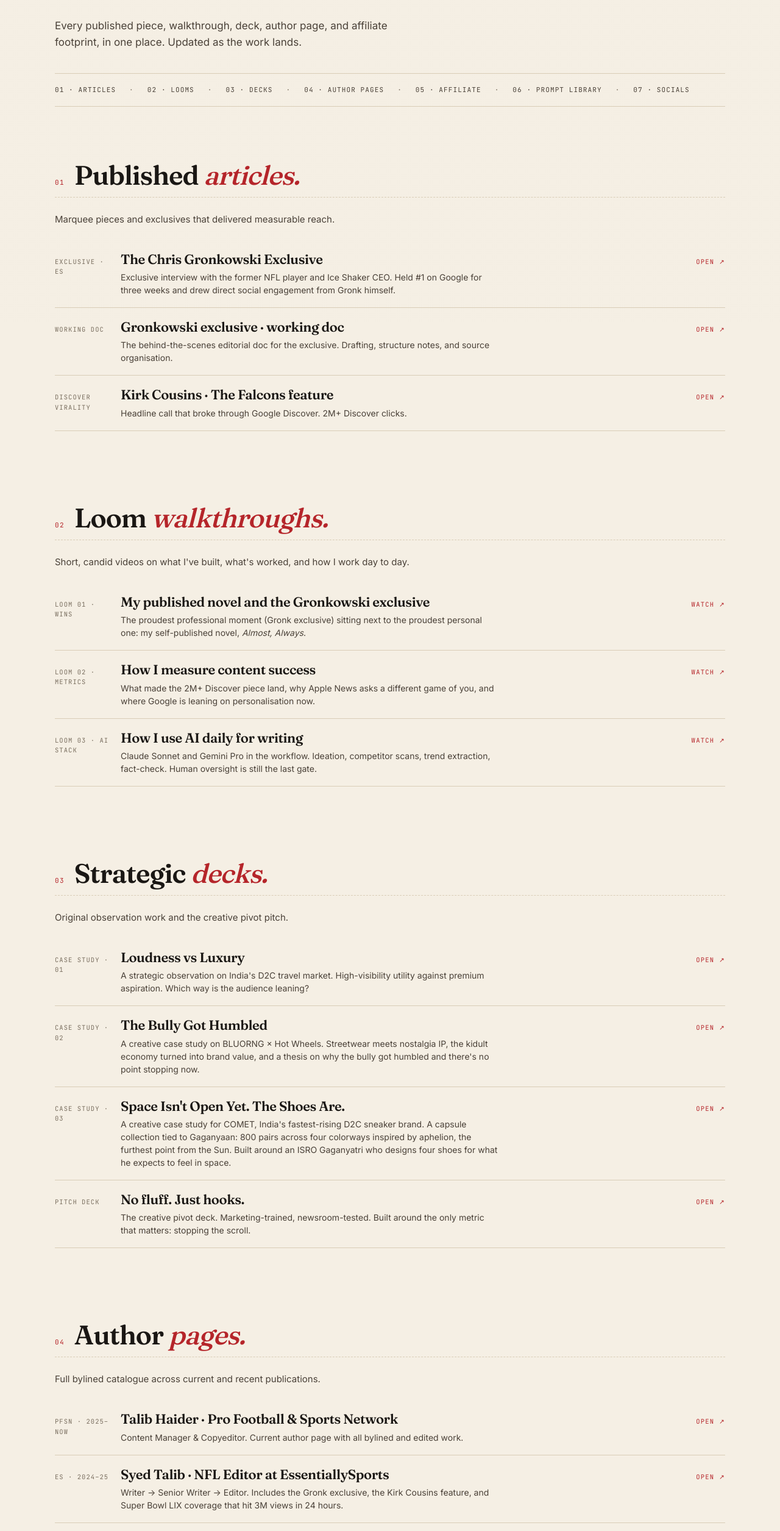
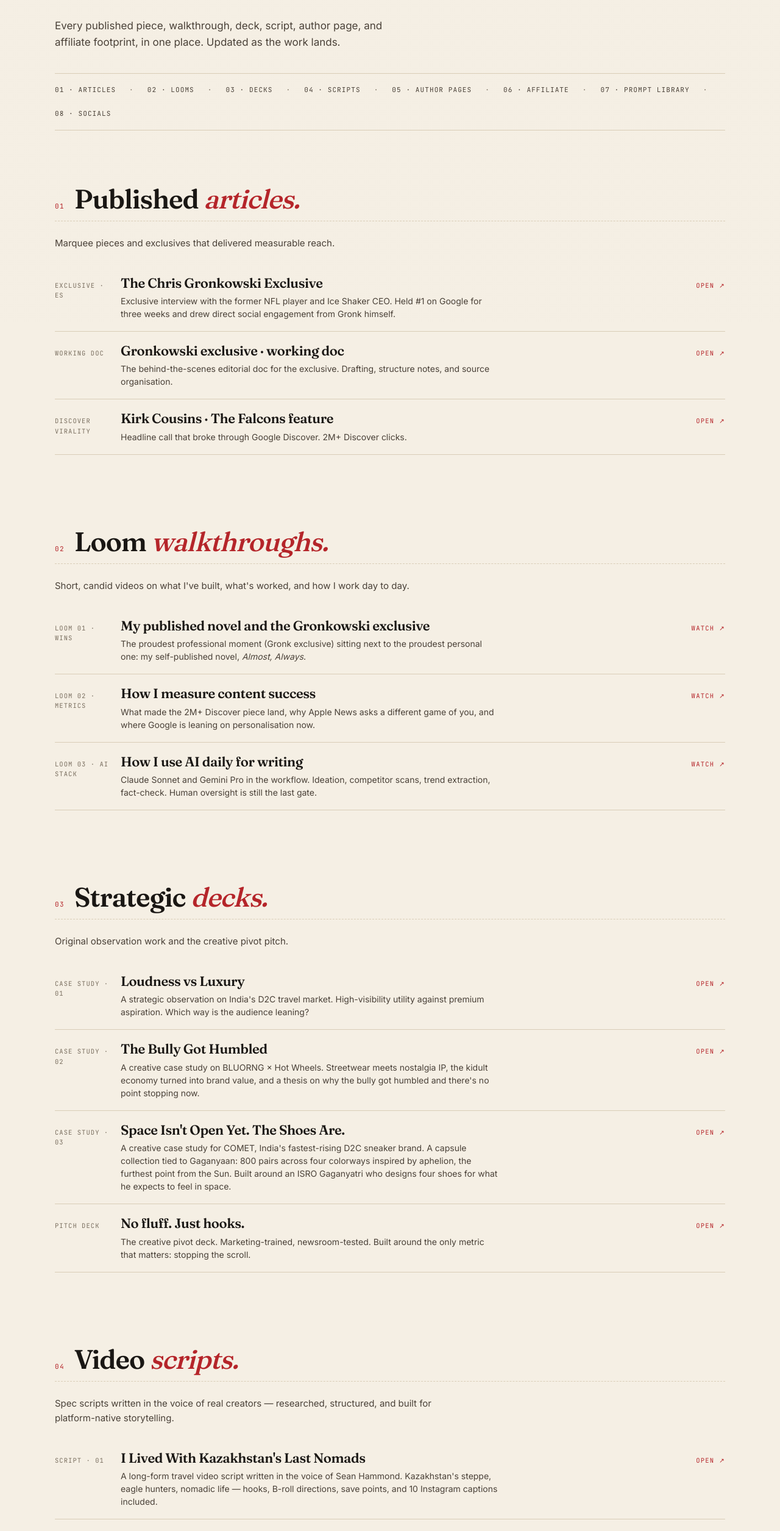
Before and after one commit to talibhq02/Portfolio, a plain HTML site: page work.html in a window 1280 px wide. Shown: the part 273-2784 px from the top of the page at 61% size. Drawn offline with Linux system fonts and the light colour scheme.

Commit message:
Update work.html

```diff
--- a/work.html
+++ b/work.html
@@ -57,7 +57,6 @@
 
   .container { width: min(1100px, 92vw); margin: 0 auto; position: relative; z-index: 2; }
 
-  /* ---------- Nav ---------- */
   nav {
     position: sticky; top: 0;
     z-index: 50;
@@ -92,7 +91,6 @@
     box-shadow: 0 0 0 4px rgba(181,37,42,0.15);
   }
 
-  /* ---------- Header ---------- */
   header.page {
     padding: 80px 0 50px;
   }
@@ -125,7 +123,6 @@
     line-height: 1.6;
   }
 
-  /* ---------- Index strip ---------- */
   .index-strip {
     margin-top: 36px;
     padding: 18px 0;
@@ -144,7 +141,6 @@
   .index-strip a:hover { color: var(--red); }
   .index-strip span { color: var(--muted); }
 
-  /* ---------- Sections ---------- */
   section { padding: 60px 0; position: relative; z-index: 2; }
   section.first { padding-top: 40px; }
 
@@ -176,7 +172,6 @@
     margin-bottom: 22px;
   }
 
-  /* ---------- Item rows ---------- */
   .row {
     display: grid;
     grid-template-columns: 90px 1fr auto;
@@ -244,7 +239,6 @@
     .row .open { justify-self: start; }
   }
 
-  /* ---------- Affiliate grid ---------- */
   .affiliate-grid {
     display: grid;
     grid-template-columns: repeat(auto-fill, minmax(200px, 1fr));
@@ -290,7 +284,6 @@
     display: flex; align-items: center; gap: 6px;
   }
 
-  /* ---------- Footer ---------- */
   footer {
     border-top: 1px solid var(--line);
     padding: 36px 0 28px;
@@ -307,7 +300,6 @@
   }
   footer a:hover { color: var(--red); }
 
-  /* ---------- Reveal ---------- */
   .reveal {
     opacity: 0; transform: translateY(16px);
     transition: opacity 0.6s ease, transform 0.6s ease;
@@ -331,7 +323,7 @@
   <div class="container">
     <span class="tag">The full directory</span>
     <h1>All <em>work.</em></h1>
-    <p>Every published piece, walkthrough, deck, author page, and affiliate footprint, in one place. Updated as the work lands.</p>
+    <p>Every published piece, walkthrough, deck, script, author page, and affiliate footprint, in one place. Updated as the work lands.</p>
 
     <div class="index-strip">
       <a href="#articles">01 · Articles</a>
@@ -340,13 +332,15 @@
       <span>·</span>
       <a href="#decks">03 · Decks</a>
       <span>·</span>
-      <a href="#authors">04 · Author pages</a>
+      <a href="#scripts">04 · Scripts</a>
       <span>·</span>
-      <a href="#affiliate">05 · Affiliate</a>
+      <a href="#authors">05 · Author pages</a>
       <span>·</span>
-      <a href="#prompts">06 · Prompt library</a>
+      <a href="#affiliate">06 · Affiliate</a>
       <span>·</span>
-      <a href="#socials">07 · Socials</a>
+      <a href="#prompts">07 · Prompt library</a>
+      <span>·</span>
+      <a href="#socials">08 · Socials</a>
     </div>
   </div>
 </header>
@@ -474,11 +468,40 @@
   </div>
 </section>
 
+<!-- ---------- SCRIPTS ---------- -->
+<section id="scripts">
+  <div class="container">
+    <div class="sec-head reveal">
+      <span class="num">04</span>
+      <h2>Video <em>scripts.</em></h2>
+    </div>
+    <p class="sec-intro reveal">Spec scripts written in the voice of real creators — researched, structured, and built for platform-native storytelling.</p>
+
+    <div class="row reveal">
+      <div class="tag-mono">Script · 01</div>
+      <div class="title-wrap">
+        <h3><a href="https://docs.google.com/document/d/1BFGcchoRkngTWYRkzqk9ANar73H-FKELTG8_kfaoJVU/edit?usp=sharing" target="_blank" rel="noopener">I Lived With Kazakhstan's Last Nomads</a></h3>
+        <p>A long-form travel video script written in the voice of Sean Hammond. Kazakhstan's steppe, eagle hunters, nomadic life — hooks, B-roll directions, save points, and 10 Instagram captions included.</p>
+      </div>
+      <a class="open" href="https://docs.google.com/document/d/1BFGcchoRkngTWYRkzqk9ANar73H-FKELTG8_kfaoJVU/edit?usp=sharing" target="_blank" rel="noopener">Open ↗</a>
+    </div>
+
+    <div class="row reveal">
+      <div class="tag-mono">Script · 02</div>
+      <div class="title-wrap">
+        <h3><a href="https://docs.google.com/document/d/1xPVZIHhLlSi6sPm9x5J5ZhA2qrIw76JiqjiID4-BMKg/edit?usp=sharing" target="_blank" rel="noopener">If It Doesn't Work Out Abroad, It Won't Work Out in India</a></h3>
+        <p>A YouTube explainer script written in the voice of Murrad, an Indian study-abroad creator. Data-driven, direct-to-camera format covering Plan B myths, the 22% unemployment reality, and the truth about studying abroad in 2026.</p>
+      </div>
+      <a class="open" href="https://docs.google.com/document/d/1xPVZIHhLlSi6sPm9x5J5ZhA2qrIw76JiqjiID4-BMKg/edit?usp=sharing" target="_blank" rel="noopener">Open ↗</a>
+    </div>
+  </div>
+</section>
+
 <!-- ---------- AUTHOR PAGES ---------- -->
 <section id="authors">
   <div class="container">
     <div class="sec-head reveal">
-      <span class="num">04</span>
+      <span class="num">05</span>
       <h2>Author <em>pages.</em></h2>
     </div>
     <p class="sec-intro reveal">Full bylined catalogue across current and recent publications.</p>
@@ -486,8 +509,8 @@
     <div class="row reveal">
       <div class="tag-mono">PFSN · 2025–now</div>
       <div class="title-wrap">
-        <h3><a href="https://www.profootballnetwork.com/author/thaider/" target="_blank" rel="noopener">Talib Haider · Pro Football & Sports Network</a></h3>
-        <p>Content Manager & Copyeditor. Current author page with all bylined and edited work.</p>
+        <h3><a href="https://www.profootballnetwork.com/author/thaider/" target="_blank" rel="noopener">Talib Haider · Pro Football &amp; Sports Network</a></h3>
+        <p>Content Manager &amp; Copyeditor. Current author page with all bylined and edited work.</p>
       </div>
       <a class="open" href="https://www.profootballnetwork.com/author/thaider/" target="_blank" rel="noopener">Open ↗</a>
     </div>
@@ -507,7 +530,7 @@
 <section id="affiliate">
   <div class="container">
     <div class="sec-head reveal">
-      <span class="num">05</span>
+      <span class="num">06</span>
       <h2>Global <em>affiliate</em> work.</h2>
     </div>
     <p class="sec-intro reveal">500+ articles produced for <strong>The Sporting News</strong> across five affiliate markets. Each region adapted in tone, search behaviour, and conversion intent.</p>
@@ -556,7 +579,7 @@
 <section id="prompts">
   <div class="container">
     <div class="sec-head reveal">
-      <span class="num">06</span>
+      <span class="num">07</span>
       <h2>The <em>prompt</em> library.</h2>
     </div>
     <p class="sec-intro reveal">Working doc of the prompts I use in production. Ideation, competitor analysis, trend extraction, fact-checking. Built around Claude Sonnet and Gemini Pro.</p>
@@ -576,7 +599,7 @@
 <section id="socials">
   <div class="container">
     <div class="sec-head reveal">
-      <span class="num">07</span>
+      <span class="num">08</span>
       <h2>Find me <em>online.</em></h2>
     </div>
 
```
